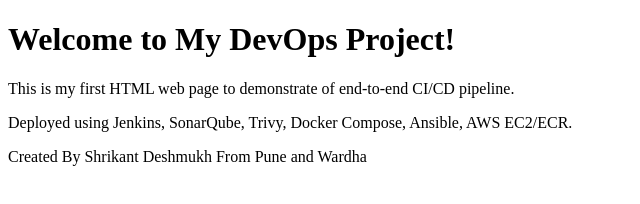
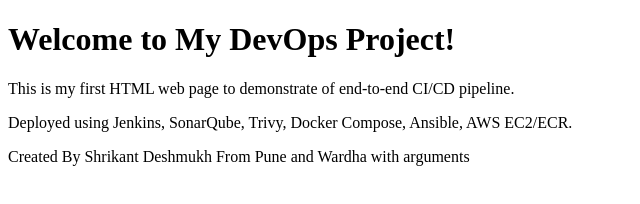
Before and after one commit to shreevdeshmukh/sonarqube-demo-new, a plain HTML site: page index.html in a window 1280 px wide. Shown: the whole page, without its empty margins (0-640 px from the left). Drawn offline with Linux system fonts and the light colour scheme.

Commit message:
Update author information in index.html

```diff
--- a/index.html
+++ b/index.html
@@ -8,6 +8,6 @@
     <h1>Welcome to My DevOps Project!</h1>
     <p>This is my first HTML web page to demonstrate of end-to-end CI/CD pipeline.</p>
     <p>Deployed using Jenkins, SonarQube, Trivy, Docker Compose, Ansible, AWS EC2/ECR.</p>
-    <p>Created By Shrikant Deshmukh From Pune and Wardha</p>
+    <p>Created By Shrikant Deshmukh From Pune and Wardha with arguments</p>
 </body>
 </html>
```
